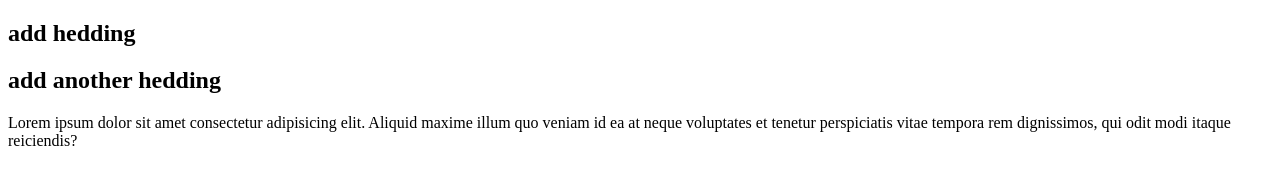
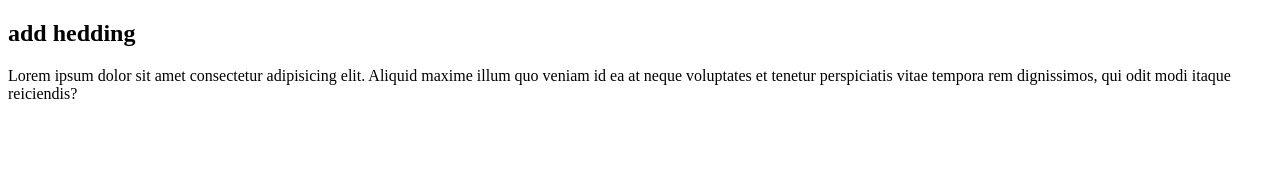
Before and after one commit to sihina3436/MYPROJECT, a plain HTML site: page index.html in a window 1280 px wide. Drawn offline with Linux system fonts and the light colour scheme.

Commit message:
delete heading

```diff
--- a/index.html
+++ b/index.html
@@ -7,7 +7,6 @@
 </head>
 <body>
     <h2>add hedding</h2>
-    <h2>add another hedding</h2>
     <p>Lorem ipsum dolor sit amet consectetur adipisicing elit. Aliquid maxime illum quo veniam id ea at neque voluptates et tenetur perspiciatis vitae tempora rem dignissimos, qui odit modi itaque reiciendis?</p>
 </body>
 </html>
```
